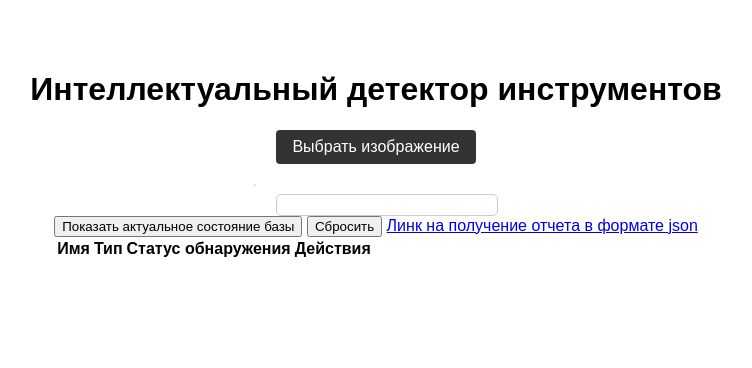
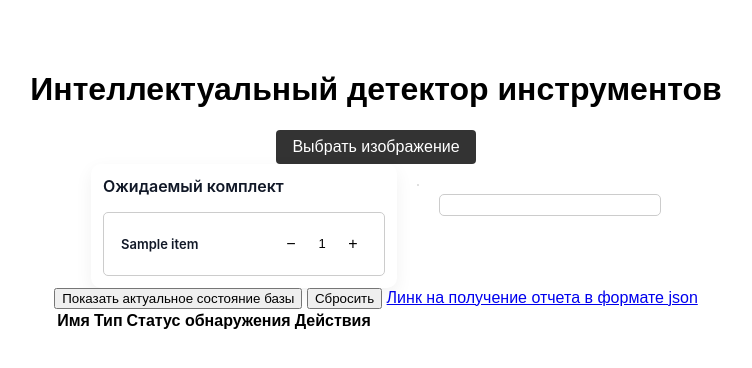
Before and after one commit to glebzadorozhnyi/lct_aeroflot_2025, a Flask app: template templates/home.html in a window 1280 px wide. Shown: the top 368 px of the page, without its empty margins (264-1016 px from the left). Run offline with Flask 3, Linux system fonts and the light colour scheme; the template is opened without the code that fills it: most values are stand-ins (such as "Sample title", 1, 10 or a date in 2020); lists and menus that the app fills with data are empty.

Commit message:
добавил ожидаемую корзину

```diff
--- a/templates/home.html
+++ b/templates/home.html
@@ -21,6 +21,158 @@
             border-radius: 8px;
             margin-top: 20px;
         }
+        .cart-panel{
+          width: var(--cart-width);
+          box-shadow: 0 6px 18px rgba(0,0,0,0.06);
+          border-radius: 10px;
+          padding: 12px;
+          background: var(--bg);
+          font-family: Inter, system-ui, -apple-system, "Segoe UI", Roboto, "Helvetica Neue", Arial;
+          display: flex;
+          flex-direction: column;
+          gap: 10px;
+          box-sizing: border-box;
+        }
+
+        .cart-title{
+          margin: 0;
+          font-size: 16px;
+          font-weight: 600;
+          color: #111827;
+          border-bottom: 1px solid var(--border);
+          padding-bottom: 6px;
+        }
+
+        .cart-list{
+          display: flex;
+          flex-direction: column;
+          gap: 10px;
+          max-height: 55vh;
+          overflow: auto;
+          padding-right: 6px;
+        }
+
+        .cart-row{
+          display: grid;
+          grid-template-columns: 48px 1fr auto;
+          gap: 8px;
+          align-items: center;
+          padding: 6px;
+          border-radius: 8px;
+          border: 1px solid transparent;
+        }
+
+        .cart-row:hover{
+          background: #fbfdff;
+          border-color: var(--border);
+        }
+
+        .cart-thumb{
+          width: 48px;
+          height: 48px;
+          object-fit: cover;
+          border-radius: 6px;
+          background: #f3f4f6;
+        }
+
+        .cart-info{
+          width: 220px;
+          display: flex;
+          flex-direction: column;
+          gap: 4px;
+          min-width: 0;
+        }
+
+        .cart-name{
+          width: 220px;
+          font-size: 13px;
+          font-weight: 600;
+          color: #111827;
+          white-space: nowrap;
+          overflow: hidden;
+          text-overflow: ellipsis;
+        }
+
+        .cart-price{
+          font-size: 12px;
+          color: var(--muted);
+        }
+
+        .qty-control{
+          display: flex;
+          align-items: center;
+          gap: 6px;
+          margin-left: 100px;
+        }
+
+        .qty-btn{
+          width: 28px;
+          height: 28px;
+          border-radius: 6px;
+          border: 1px solid var(--border);
+          background: white;
+          font-size: 16px;
+          line-height: 0;
+          cursor: pointer;
+          display: inline-flex;
+          align-items: center;
+          justify-content: center;
+          user-select: none;
+        }
+
+        .qty-btn:active{ transform: translateY(1px); }
+
+        .qty-input{
+          width: 14px;
+          text-align: center;
+          border: 1px solid var(--border);
+          border-radius: 6px;
+          padding: 4px;
+          font-size: 13px;
+        }
+        .qty-text {
+          display: inline-block;
+          min-width: 30px;
+          text-align: center;
+          border: 1px solid #ccc;
+          border-radius: 3px;
+          padding: 2px 6px;
+          background-color: #f9f9f9;
+        }
+
+        .row-subtotal{
+          justify-self: end;
+          font-size: 13px;
+          font-weight: 600;
+          color: #111827;
+          margin-left: 6px;
+          min-width: 64px;
+          text-align: right;
+        }
+
+        /* footer */
+        .cart-footer{
+          border-top: 1px solid var(--border);
+          padding-top: 10px;
+          display: flex;
+          flex-direction: column;
+          gap: 8px;
+        }
+
+        .cart-total-label{ font-size: 13px; color: var(--muted); }
+        .cart-total-value{ font-size: 18px; font-weight: 700; color: #111827; }
+
+        .checkout-btn{
+          width: 100%;
+          padding: 8px 10px;
+          border-radius: 8px;
+          border: none;
+          background: var(--accent);
+          color: white;
+          font-weight: 700;
+          cursor: pointer;
+        }
+        .checkout-btn:active{ transform: translateY(1px); }
 
 
 </style>
@@ -36,7 +188,39 @@
 
 
     <div style="display: flex; gap: 20px; max-width: 100%; align-items: flex-start;">
-        <!-- Изображение слева -->
+
+     <div class="cart-panel" id="cartPanel">
+      <h3 class="cart-title">Ожидаемый комплект</h3>
+
+
+
+
+        <div class="cart-list" style="
+            max-height: 80vh;
+            overflow-y: auto;
+            border: 1px solid #ccc;
+            border-radius: 5px;
+            padding: 10px;
+            width: 260px;
+            display: block; /* важно для правильного выравнивания */
+        ">
+          {% for item in cart_items %}
+          <div class="cart-row" data-id="{{ item.id }}">
+            <div class="cart-info">
+              <div class="cart-name">{{ item.name }}</div>
+            </div>
+
+            <div class="qty-control" role="group" aria-label="Количество товара {{ item.id }}">
+              <button class="qty-btn minus" type="button" aria-label="Уменьшить">−</button>
+              <input class="qty-input" type="text" inputmode="numeric" pattern="[0-9]*"
+                     value="1" aria-label="Количество">
+              <button class="qty-btn plus" type="button" aria-label="Увеличить">+</button>
+            </div>
+          </div>
+          {% endfor %}
+        </div>
+
+    </div>
         <img id="resultImg" style="
             max-width: 60vw;
             max-height: 80vh;
```
Also changed, not shown: main.py (+16 -3 lines).
